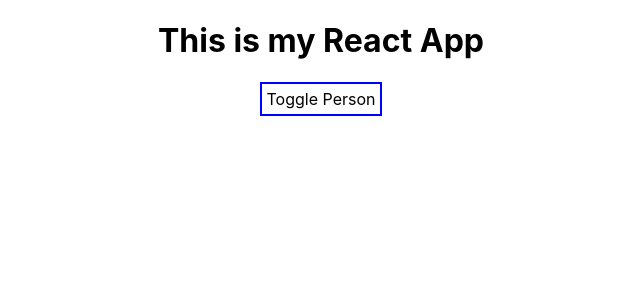
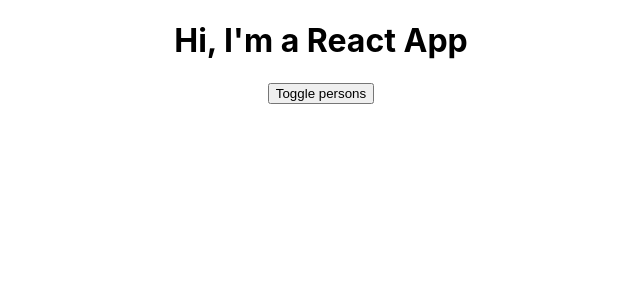
Before and after one commit to chidang/learn-reactjs-2, a React (Create React App) app: page / in a window 1280 px wide. Shown: the top 300 px of the page, without its empty margins (319-959 px from the left). Built offline with nearby package versions, Linux system fonts and the light colour scheme.

Commit message:
Use class component

```diff
--- a/src/App.js
+++ b/src/App.js
@@ -1,57 +1,41 @@
-import React, { useState } from 'react';
+import React, { Component } from 'react';
 import './App.css';
 import Person from './Person/Person';
 
-const App = props => {
-  const [ personsState, setPersonState ] = useState({
+class App extends Component {
+  state = {
     persons: [
-      { id: 'a1', name: 'Chi', age: 32 },
-      { id: 'a2', name: 'Khanh', age: 31},
-      { id: 'a3', name: 'Nhat', age: 4}
+      {id: 'a1', name: 'Chi', age: 30},
+      {id: 'a2', name: 'Khanh', age: 29}
     ],
-    otherState: 'some other value',
-    showPerson: false
-  });
-
-  const togglePersonsHandler = () => {
-    const showPerson = personsState.showPerson
-    setPersonState(prevState => ({
-      ...prevState,
-      showPerson: !showPerson
-     }));
-
+    showPersons: false
   }
 
-  const deletePersonHandler = (personIndex) => {
-    console.log(personIndex)
-    const persons = personsState.persons;
-    persons.splice(personIndex, 1);
-    setPersonState(prevState => ({
-      ...prevState,
-      persons: persons
-    }))
+  togglePersonsHandle = () => {
+    const doesShow = this.state.showPersons;
+    this.setState( {showPersons: !doesShow} )
   }
 
-  const style = {
-    backgroundColor: 'white',
-    font: 'inherit',
-    border: '2px solid blue',
-    padding: '5px',
-    cursor: 'pointer'
-  };
+  removePerson = (index) => {
+    const persons = [...this.state.persons];
+    persons.splice(index, 1);
+    this.setState({persons: persons});
+  }
 
-  let persons = null;
+  render () {
+    let persons = null
 
-  if(personsState.showPerson){
+    if (this.state.showPersons){
       persons = (
         <div>
           {
-          personsState.persons.map((person, index) => {
+            this.state.persons.map((person, index) => {
             return <Person
               key={person.id}
-              click={(index) => deletePersonHandler(index)}
               name={person.name}
-              age={person.age} />
+              age={person.age}
+              click={(index) => this.removePerson(index)}
+              />
             })
           }
         </div>
@@ -60,16 +44,12 @@ const App = props => {
 
     return (
       <div className="App">
-      <h1>This is my React App</h1>
-      <button
-        style={style}
-        onClick={() => togglePersonsHandler()}
-      >
-        Toggle Person
-      </button>
+        <h1>Hi, I'm a React App</h1>
+        <button onClick={this.togglePersonsHandle}>Toggle persons</button>
         {persons}
       </div>
     )
   }
+}
 
 export default App;
```
Also changed, not shown: 1 other file (tests, documents, lock files or other folders). Lines whose indentation alone changed are shown as unchanged.
